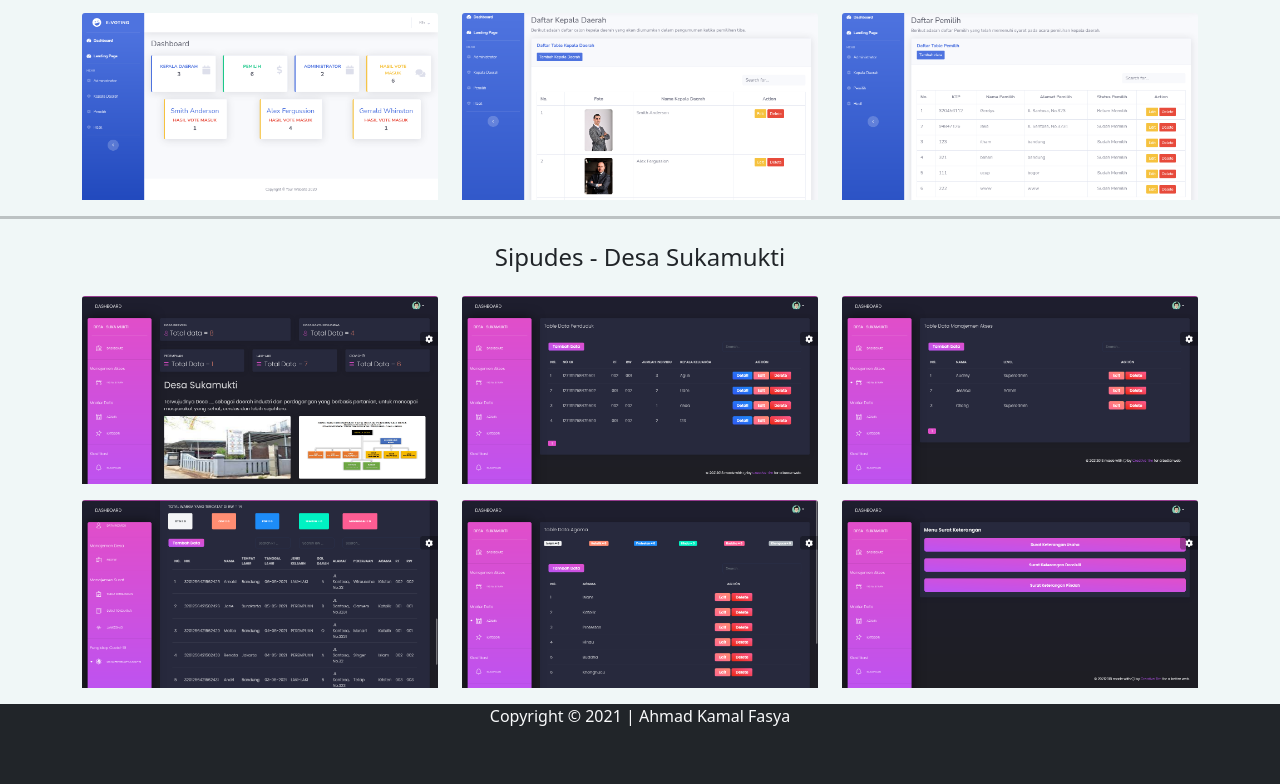
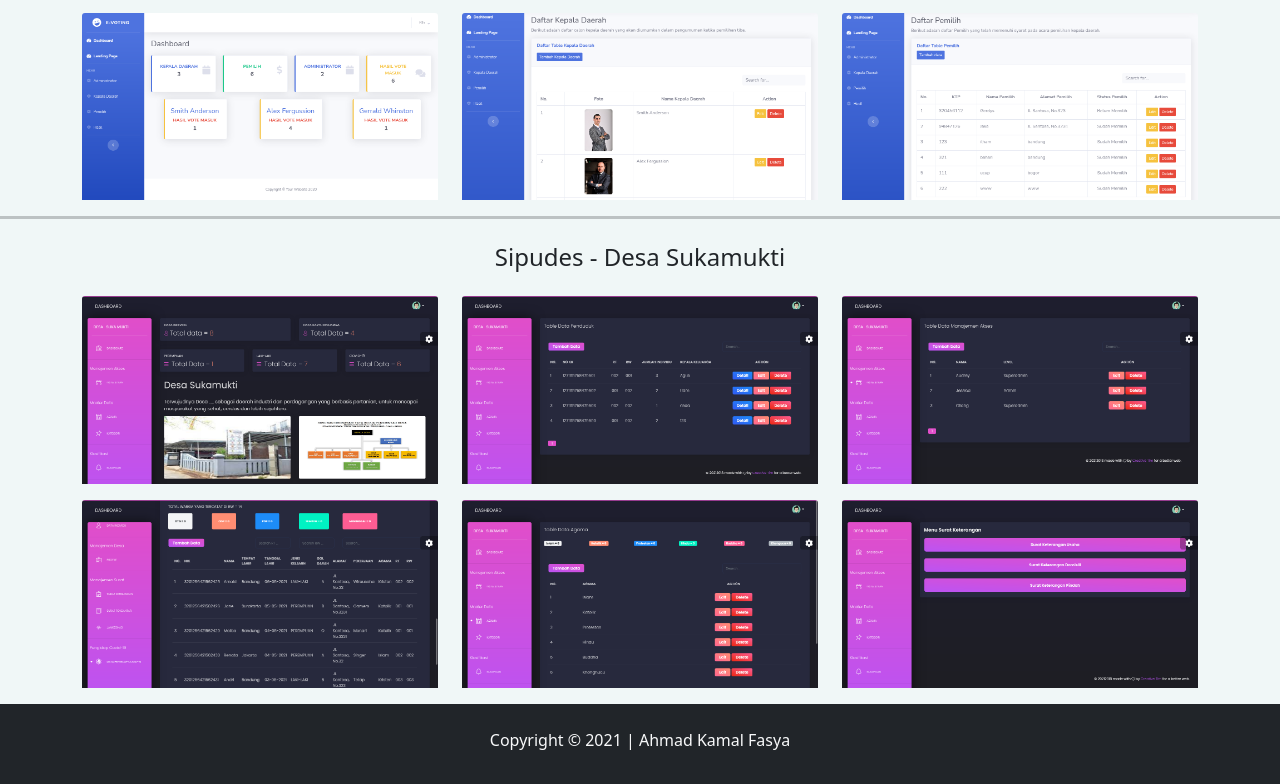
Before and after one commit to AhmadKamalFasya/ahmadkamalfasya.github.io, a plain HTML site: page index.html in a window 1280 px wide. Shown: the part 1492-2276 px from the top of the page. Drawn offline with nearby package versions, Linux system fonts and the light colour scheme.

Commit message:
modified copyright

```diff
--- a/index.html
+++ b/index.html
@@ -130,7 +130,7 @@
   <section class="container-fluid bg-dark" style="margin-bottom: -10px; height: 80px;">
     <div class="row align-items-center justify-content-center">
     <div class="col">
-     <p class="text-center text-light emt-4">Copyright &copy; 2021 | Ahmad Kamal Fasya</p>
+     <p class="text-center text-light mt-4">Copyright &copy; 2021 | Ahmad Kamal Fasya</p>
     </div>
   </div>
 </section>
```
